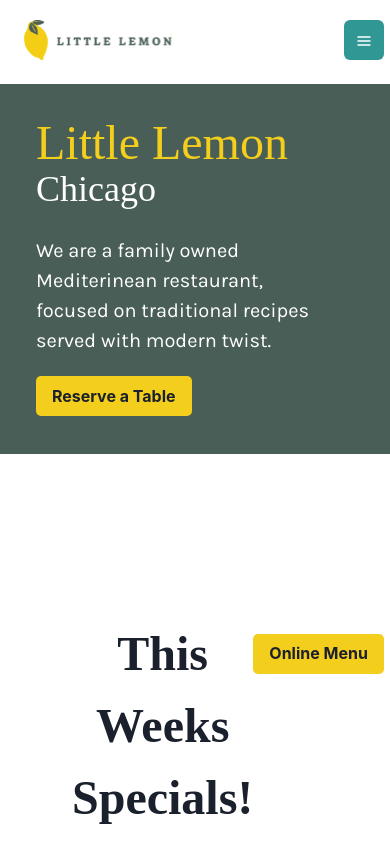
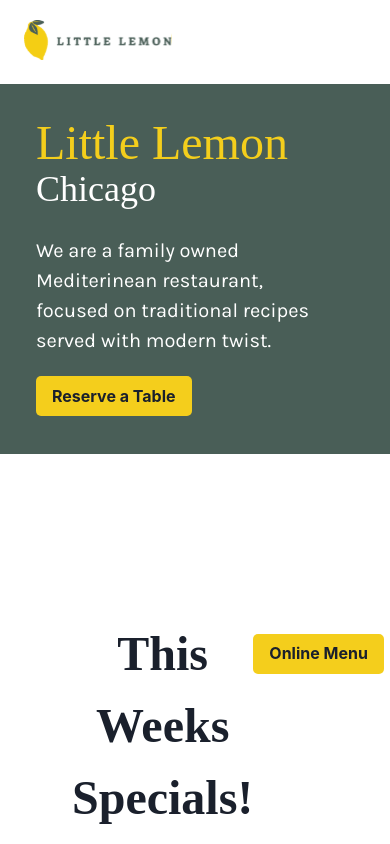
Before and after one commit to MrBigBrainy/CapStone, a React (Create React App) app: page / in a window 390 px wide. Shown: the top 844 px of the page. Built offline with nearby package versions, Linux system fonts and the light colour scheme; a web font is replaced by a local one.

Commit message:
Update Header Section Responsive

```diff
--- a/src/App.js
+++ b/src/App.js
@@ -21,8 +21,8 @@ function App() {
           gap={6}
         >
           <GridItem
-            colStart={{ base: 2, lg:3, xl: 4 }}
-            colEnd={{ base: 6, md: 8, lg: 10 }}
+            colStart={{ base: 2, md: 1, lg: 3, xl: 4 }}
+            colEnd={{ base: 8, md: 8, lg: 11, xl: 11, "2xl": 10 }}
           >
             <Header />
           </GridItem>
--- a/src/component/Header.jsx
+++ b/src/component/Header.jsx
@@ -23,6 +23,7 @@ export default function Header() {
           gap={10}
           width="full"
           pt={5}
+          ml={{ sm: "0px", md: "50px", lg: "0px" }}
         >
           <Image src={logo} alt="Logo" />
 
--- a/src/component/Hero.jsx
+++ b/src/component/Hero.jsx
@@ -24,7 +24,7 @@ export default function Hero() {
         <GridItem
           colStart={{ base: 2, md: 1, lg:3, xl: 4 }}
           colEnd={{ base: 8, md: 8, lg: 11,xl: 11, "2xl": 10 }}
-          ml={{md: "50px"}}
+          ml={{sm: "0px", md: "50px", lg: "0px"}}
         >
           <Box bg="#495E57" pt={10} pb={10} height={"370px"} as="section">
             <HStack display={"flex"} justifyContent={"space-between"}>
```
